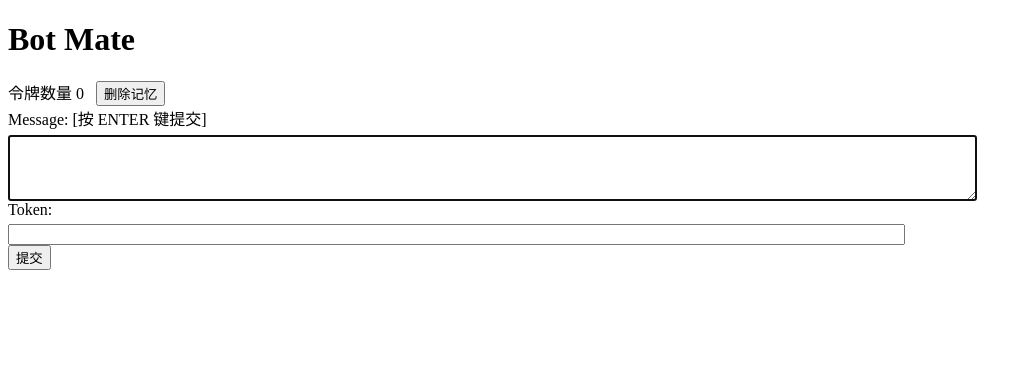
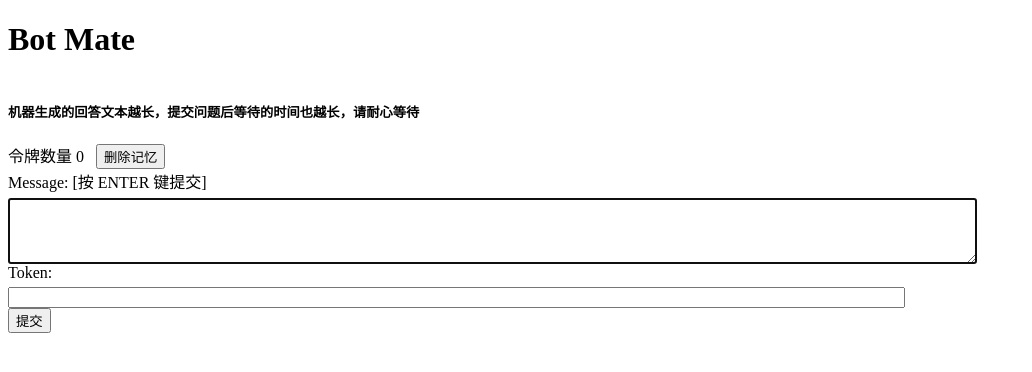
Before and after one commit to Python-beginner-2023/BotMate, a Flask app: page / in a window 1280 px wide. Shown: the top 372 px of the page, without its empty margins (0-1032 px from the left). Run offline with Flask 2, Linux system fonts and the light colour scheme; some libraries are stand-ins or nearby versions.

Commit message:
UPDATE:增加一个提示

```diff
--- a/templates/chat.html.jinja2
+++ b/templates/chat.html.jinja2
@@ -72,6 +72,8 @@
       {% endfor %}
     </div>
 
+    <h5>机器生成的回答文本越长，提交问题后等待的时间也越长，请耐心等待</h5>
+
     <form action="{{ url_for('forget') }}" method="POST">
       <span>令牌数量 {{ current_token_count }}</span>
       &nbsp;
```
